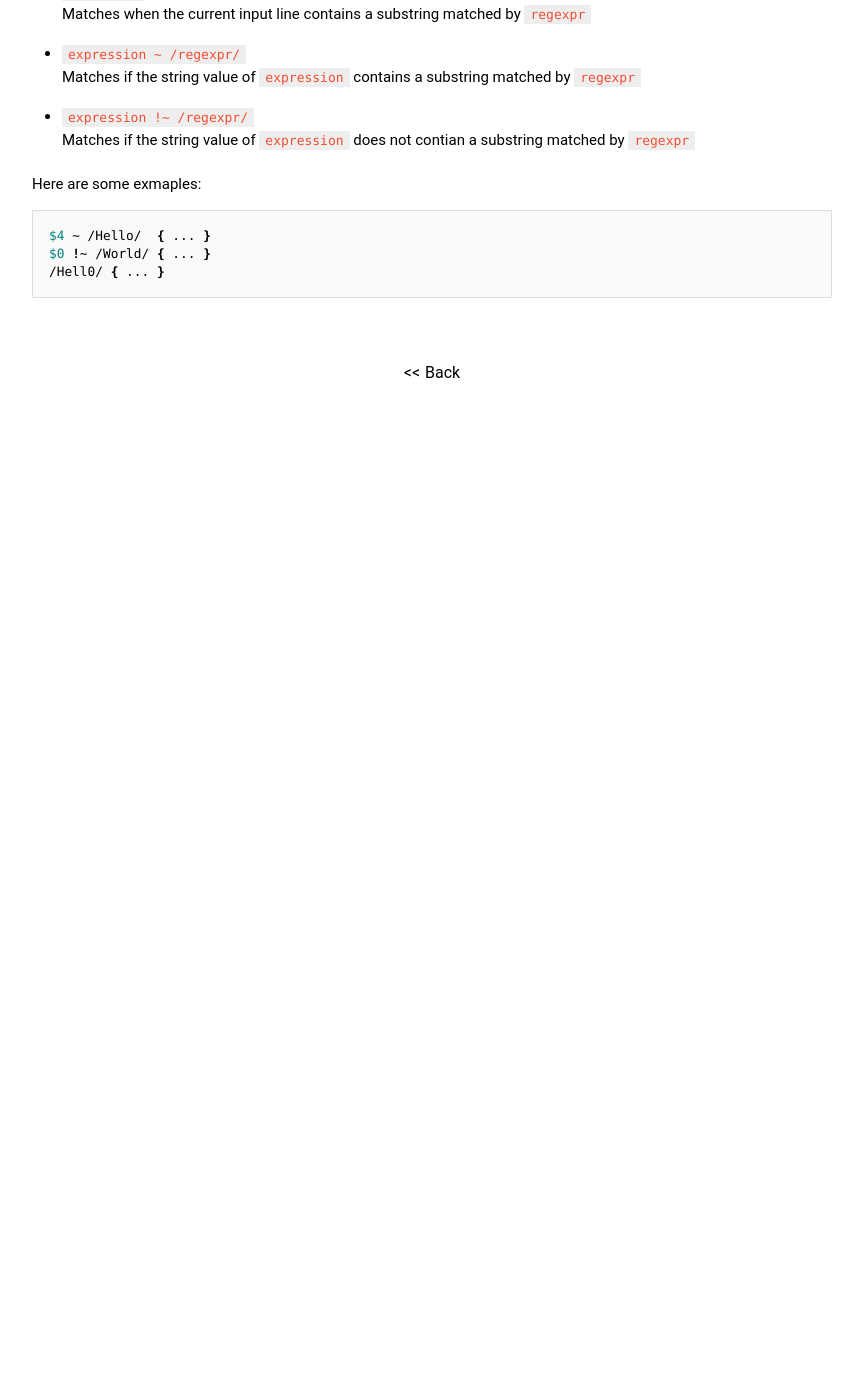
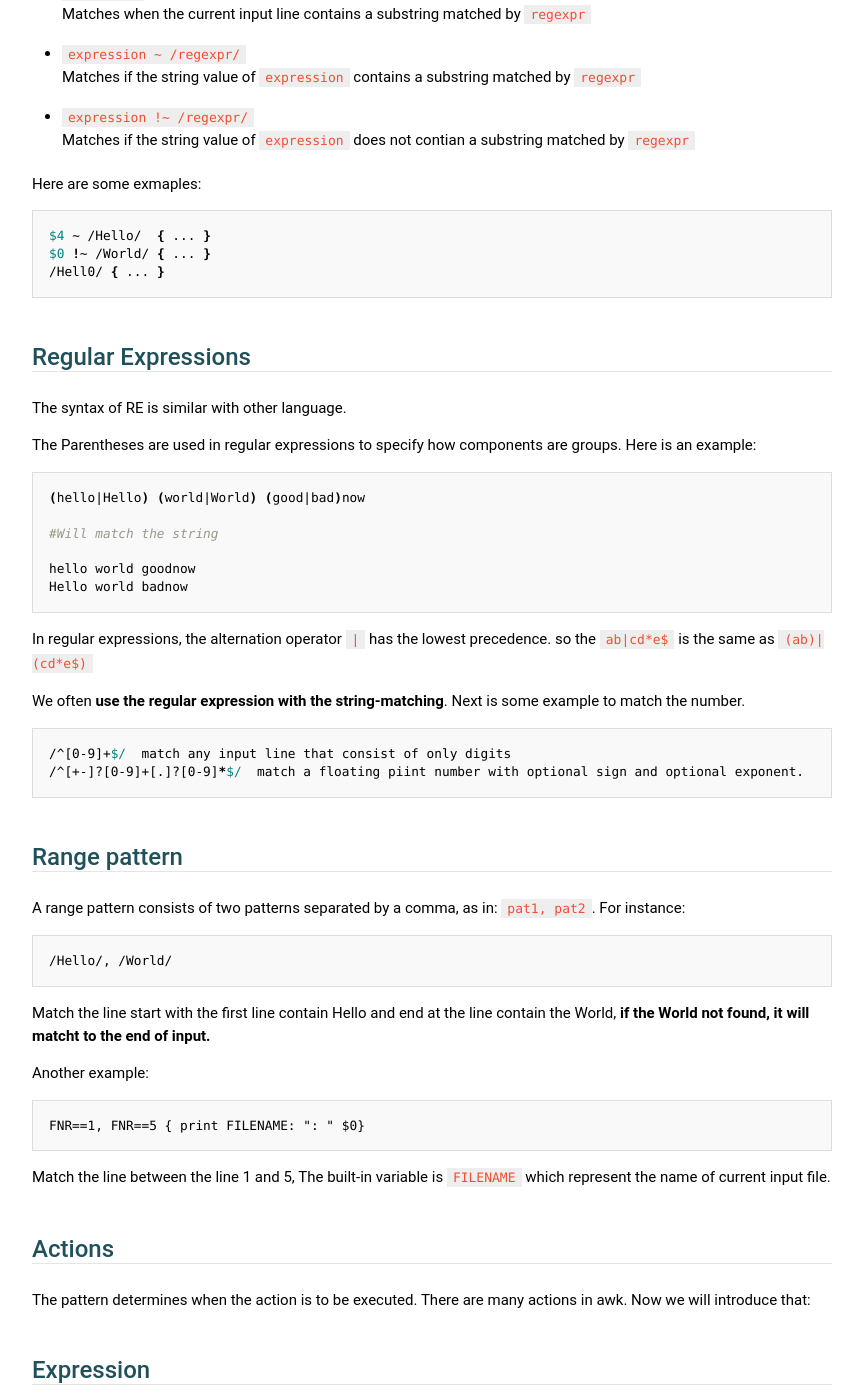
Before and after one commit to JesseEisen/DailyKeep, a Jekyll site: the page built from _posts/2016-02-03-awk-synatx-overview.md, in a window 1280 px wide and 1400 px high, scrolled down 1747 px. Shown: the whole window, without its empty margins (208-1071 px from the left). Built offline with Jekyll 4.4.1, drawn with Linux system fonts in a browser that asks for light colours; some web fonts are replaced; before the commit the page ends 2174 px from its top, so only the background shows below that; some of the changed text lies outside the part shown.

Commit message:
append more context

````diff
--- a/_posts/2016-02-03-awk-synatx-overview.md
+++ b/_posts/2016-02-03-awk-synatx-overview.md
@@ -75,3 +75,69 @@ $4 ~ /Hello/  { ... }
 $0 !~ /World/ { ... }
 /Hell0/ { ... }
 ```
+
+## Regular Expressions
+
+The syntax of RE is similar with other language.
+
+The Parentheses are used in regular expressions to specify how components are groups. Here is an example:
+
+```bash
+(hello|Hello) (world|World) (good|bad)now
+
+#Will match the string
+
+hello world goodnow
+Hello world badnow
+```
+
+In regular expressions, the alternation operator `|` has the lowest precedence. so the `ab|cd*e$` is the same as `(ab)|(cd*e$)`
+
+We often **use the regular expression with the string-matching**. Next is some example to match the number.
+
+```bash
+/^[0-9]+$/  match any input line that consist of only digits
+/^[+-]?[0-9]+[.]?[0-9]*$/  match a floating piint number with optional sign and optional exponent.
+```
+
+## Range pattern
+
+A range pattern consists of two patterns separated by a comma, as in: `pat1, pat2`. For instance:
+
+```bash
+/Hello/, /World/
+```
+
+Match the line start with the first line contain Hello and end at the line contain the World, **if the World not found, it will matcht to the end of input.**
+
+Another example:
+
+```
+FNR==1, FNR==5 { print FILENAME: ": " $0}
+```
+
+Match the line between the line 1 and 5, The built-in variable is `FILENAME` which represent the name of current input file.
+
+
+## Actions
+
+The pattern determines when the action is to be executed. There are many actions in awk. Now we will introduce that:
+
+## Expression
+
+Expression is very simple. The first of the expression we talk about is the: `constants and variables`
+
++ Constants
+
+String constant is enclosing a sequence of characters in quotation marks
+Numeric constant can like `1234` or `0.7E-1`
+
++ Variable
+
+In awk, the type of variable is not declared, awk infer the type from context. **and uninitialized variable has the string value "" and the numeric value 0.**
+
++ Built-In variable
+
+| variable |  Meaning |
+|----------|----------|
+|ARGC      | number of comman-line arguments|
````
